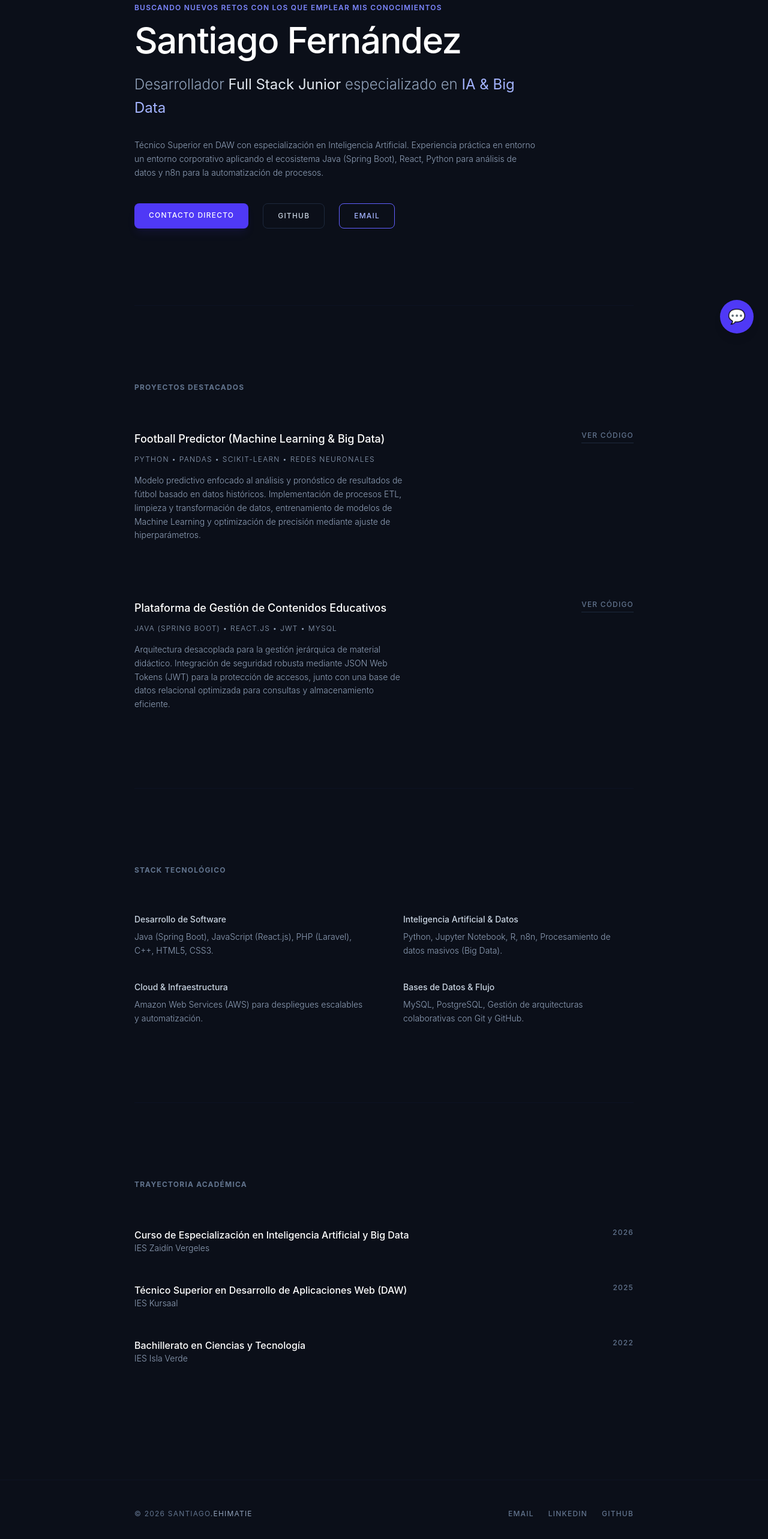
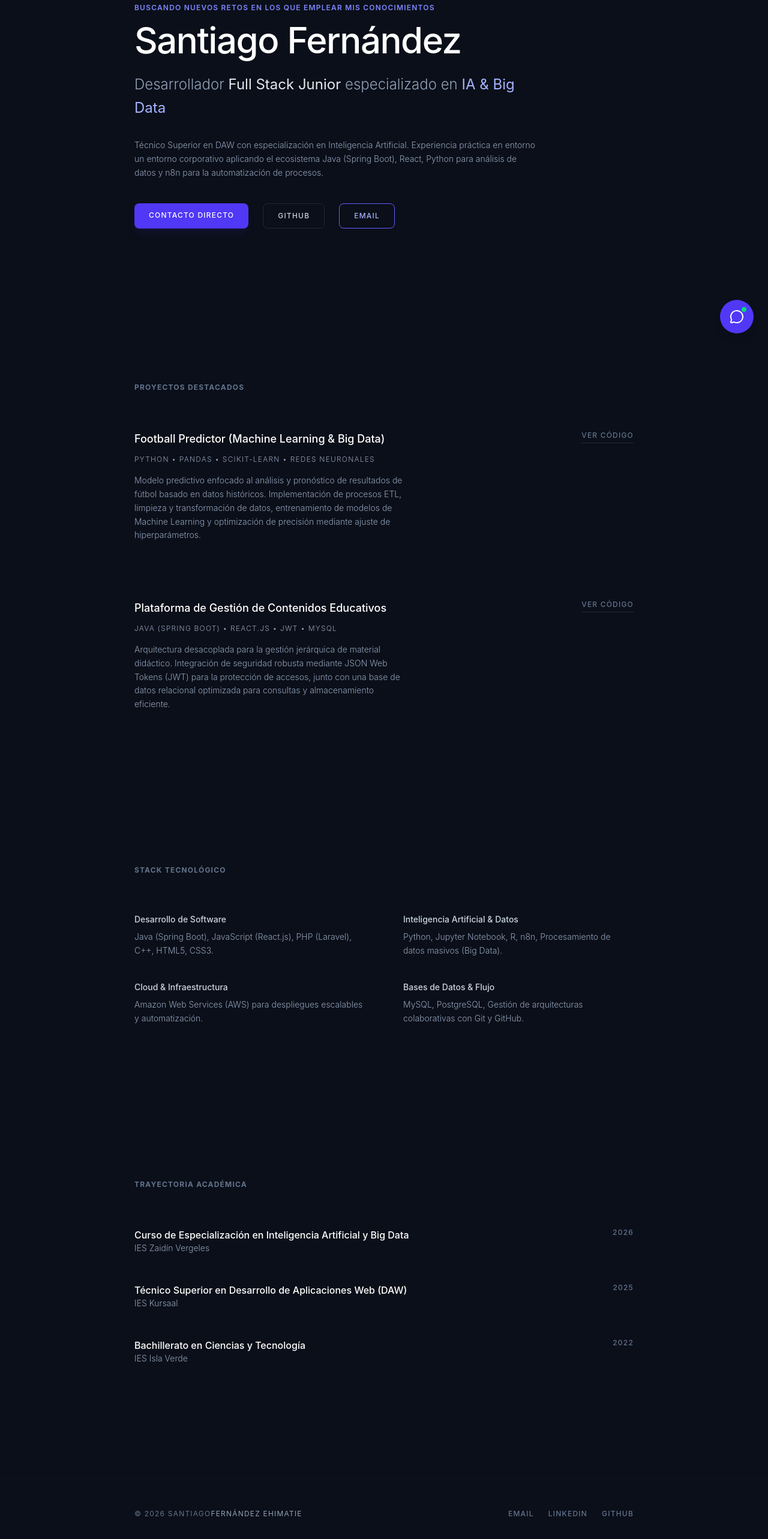
Before and after one commit to sferehi18/portfolio-santiago, a React (Vite) app in the folder santiago-portfolio/: page / in a window 1280 px wide. Shown: the part 220-2786 px from the top of the page at 60% size. Built offline with nearby package versions, Linux system fonts and the light colour scheme.

Commit message:
Ajustes visuales

```diff
--- /dev/null
+++ b/package.json
@@ -0,0 +1,5 @@
+{
+  "dependencies": {
+    "lucide-react": "^1.17.0"
+  }
+}
--- a/santiago-portfolio/src/components/ChatBot.jsx
+++ b/santiago-portfolio/src/components/ChatBot.jsx
@@ -1,5 +1,5 @@
 import React, { useState } from 'react';
-
+import { MessageCircle, X } from "lucide-react";
 export default function ChatBot() {
   const [isOpen, setIsOpen] = useState(false);
   const [messages, setMessages] = useState([
@@ -123,12 +123,22 @@ const sugerencias = [
       )}
 
       {/* Botón flotante para abrir/cerrar */}
-      <button
-        onClick={() => setIsOpen(!isOpen)}
-        className="w-14 h-14 bg-brand-primary hover:bg-brand-hover text-white rounded-full flex items-center justify-center shadow-lg transition-transform hover:scale-105 active:scale-95 duration-200"
-      >
-        {isOpen ? <span className="text-xl font-bold">✕</span> : <span className="text-2xl">💬</span>}
-      </button>
+      {/* Botón flotante para abrir/cerrar */}
+<button
+  onClick={() => setIsOpen(!isOpen)}
+  className="w-14 h-14 bg-brand-primary hover:bg-brand-hover text-white rounded-full flex items-center justify-center shadow-lg transition-transform hover:scale-105 active:scale-95 duration-200 relative"
+>
+  {isOpen ? (
+    <X className="w-6 h-6" />
+  ) : (
+    <>
+      <MessageCircle className="w-6 h-6" />
+
+      {/* punto online */}
+      <span className="absolute top-3 right-3 w-2 h-2 bg-green-400 rounded-full animate-pulse"></span>
+    </>
+  )}
+</button>
     </div>
   );
 }
--- a/santiago-portfolio/src/components/Footer.jsx
+++ b/santiago-portfolio/src/components/Footer.jsx
@@ -7,7 +7,7 @@ export default function Footer() {
 
         {/* Copyright / Identidad izquierda */}
         <div>
-          © {new Date().getFullYear()} santiago<span className="text-slate-400">.ehimatie</span>
+          © {new Date().getFullYear()} santiago<span className="text-slate-400">Fernández Ehimatie</span>
         </div>
 
         {/* Enlaces de contacto y redes derechos */}
--- a/santiago-portfolio/src/components/Hero.jsx
+++ b/santiago-portfolio/src/components/Hero.jsx
@@ -6,7 +6,7 @@ export default function Hero() {
 <section id="perfil" className="scroll-mt-28 pt-32 pb-24 md:pt-40 md:pb-32 flex flex-col justify-center border-b border-slate-900/60">
 
       <p className="text-xs font-semibold tracking-widest uppercase text-indigo-400 mb-4">
-        Buscando nuevos retos con los que emplear mis conocimientos
+        Buscando nuevos retos en los que emplear mis conocimientos
       </p>
       <h1 className="text-4xl md:text-6xl font-medium tracking-tight text-white mb-6">
         Santiago Fernández
```
Also changed, not shown: 1 other file (tests, documents, lock files or other folders).
